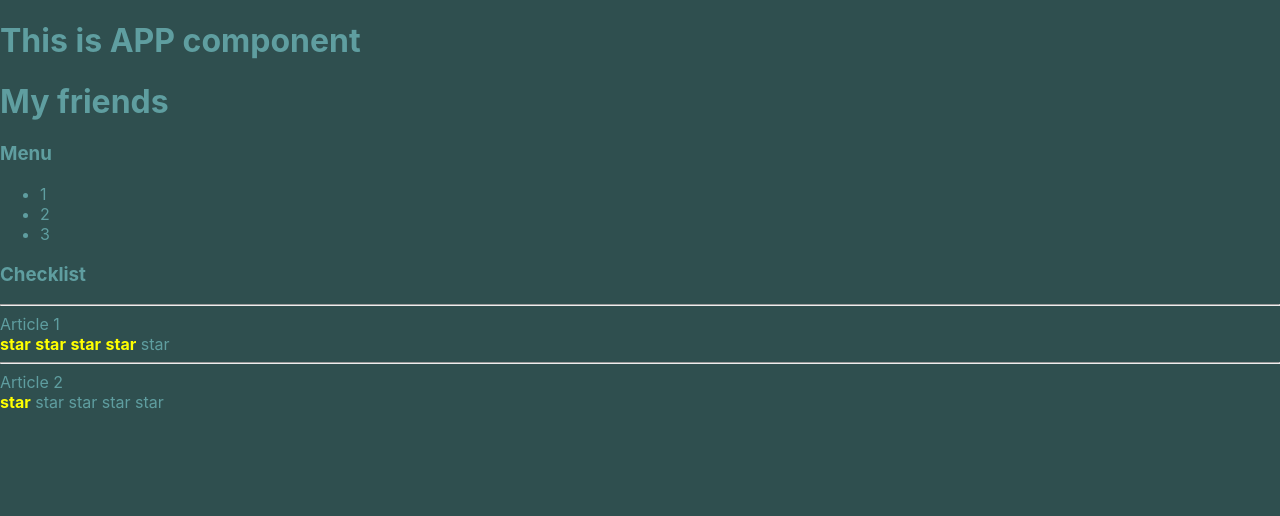
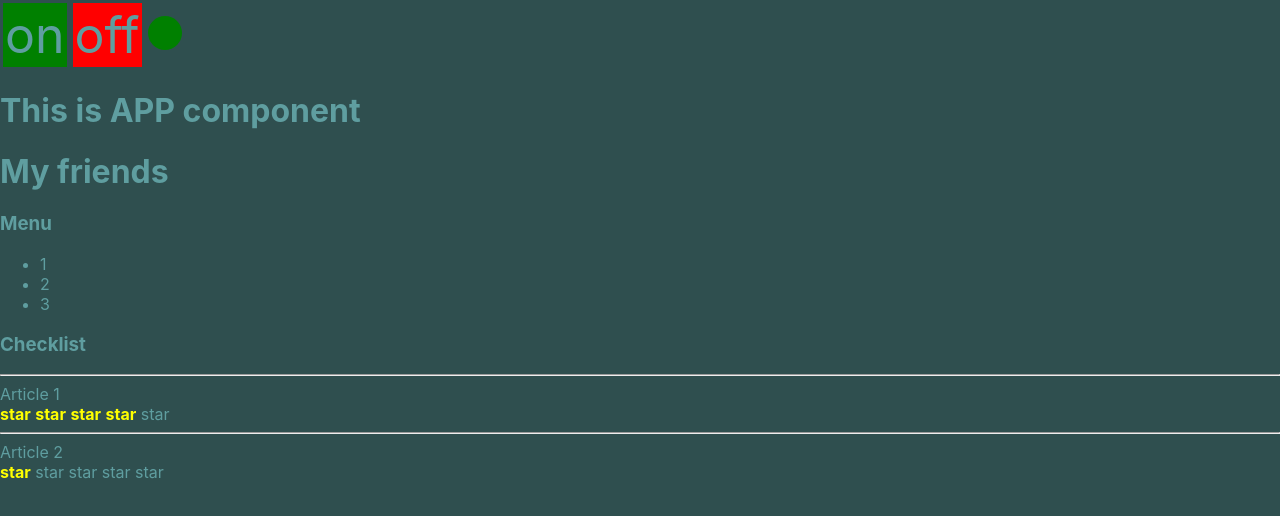
Before and after one commit to nekraco/simply, a React (Create React App) app: page / in a window 1280 px wide. Shown: the top 516 px of the page. Built offline with nearby package versions, Linux system fonts and the light colour scheme.

Commit message:
style logic component "OnOff" the ternary operator

```diff
--- a/src/App.css
+++ b/src/App.css
@@ -6,3 +6,17 @@ html {
 b {
 	color: yellow;
 }
+
+.OnOff>span {
+	display: inline-block;
+	font-size: 50px;
+	margin: 3px;
+	padding: 2px;
+}
+
+.OnOff>span:last-child {
+	width: 30px;
+	height: 30px;
+	border-radius: 20px;
+	font-size: 20px;
+}
--- a/src/App.tsx
+++ b/src/App.tsx
@@ -2,10 +2,12 @@ import React from 'react';
 import './App.css';
 import {Accordion} from "./components/Accordion/Accordion";
 import {Rating} from "./components/Rating/Rating";
+import {OnOff} from "./components/OnOff/OnOff";
 
 function App() {
   return (
     <div>
+      <OnOff value={false}/>
       <PageTitle title={'This is APP component'}/>
       <PageTitle title={'My friends'}/>
       <Accordion title={'Menu'} collapsed={false}/>
--- /dev/null
+++ b/src/components/OnOff/OnOff.tsx
@@ -0,0 +1,19 @@
+
+
+type OnOffPropsType = {
+  value: boolean
+}
+
+export function OnOff(props: OnOffPropsType) {
+  let bc1 = props.value ? 'red': 'green'
+  let bc2 = !props.value ? 'red': 'green'
+
+
+  return (
+    <div className={'OnOff'}>
+      <span style={{background: bc1}}>on</span>
+      <span style={{background: bc2}}>off</span>
+      <span style={{background: bc1}}></span>
+    </div>
+  )
+}
```
